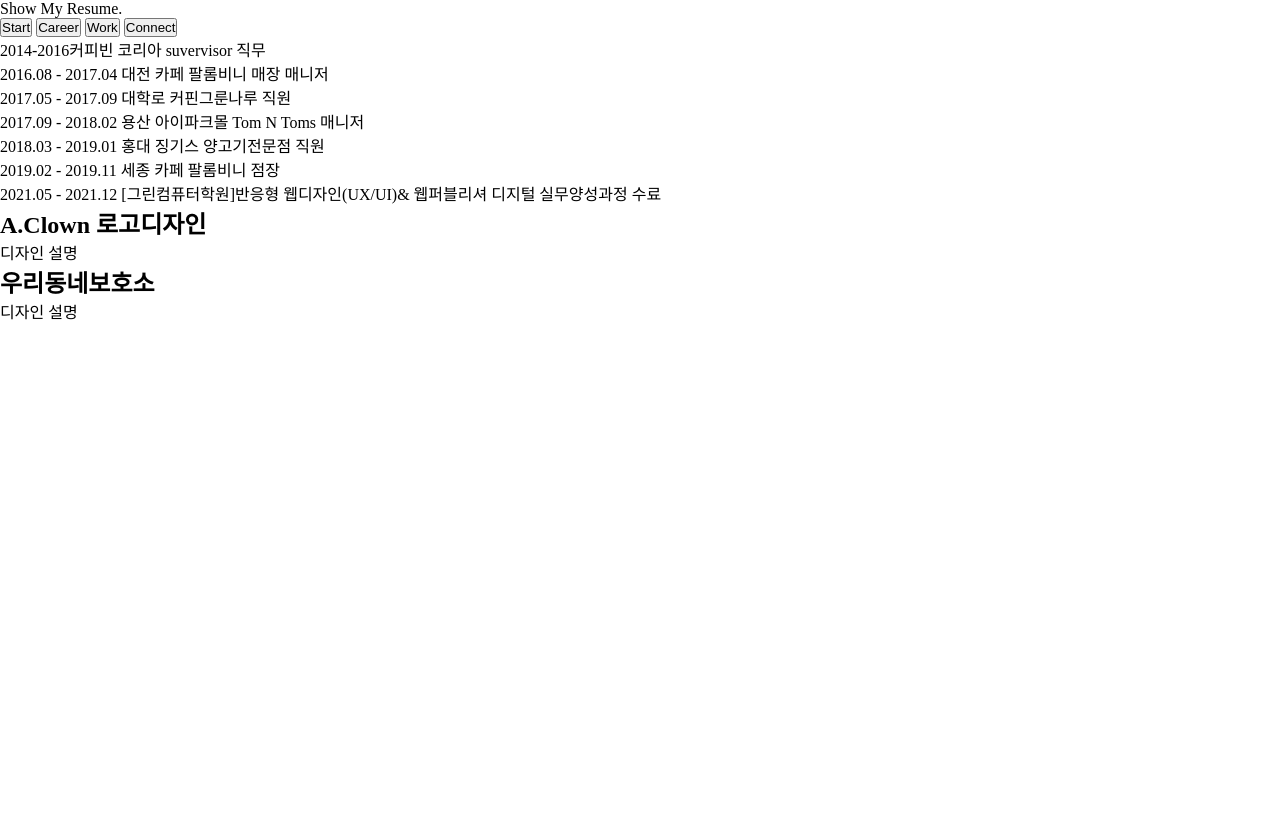
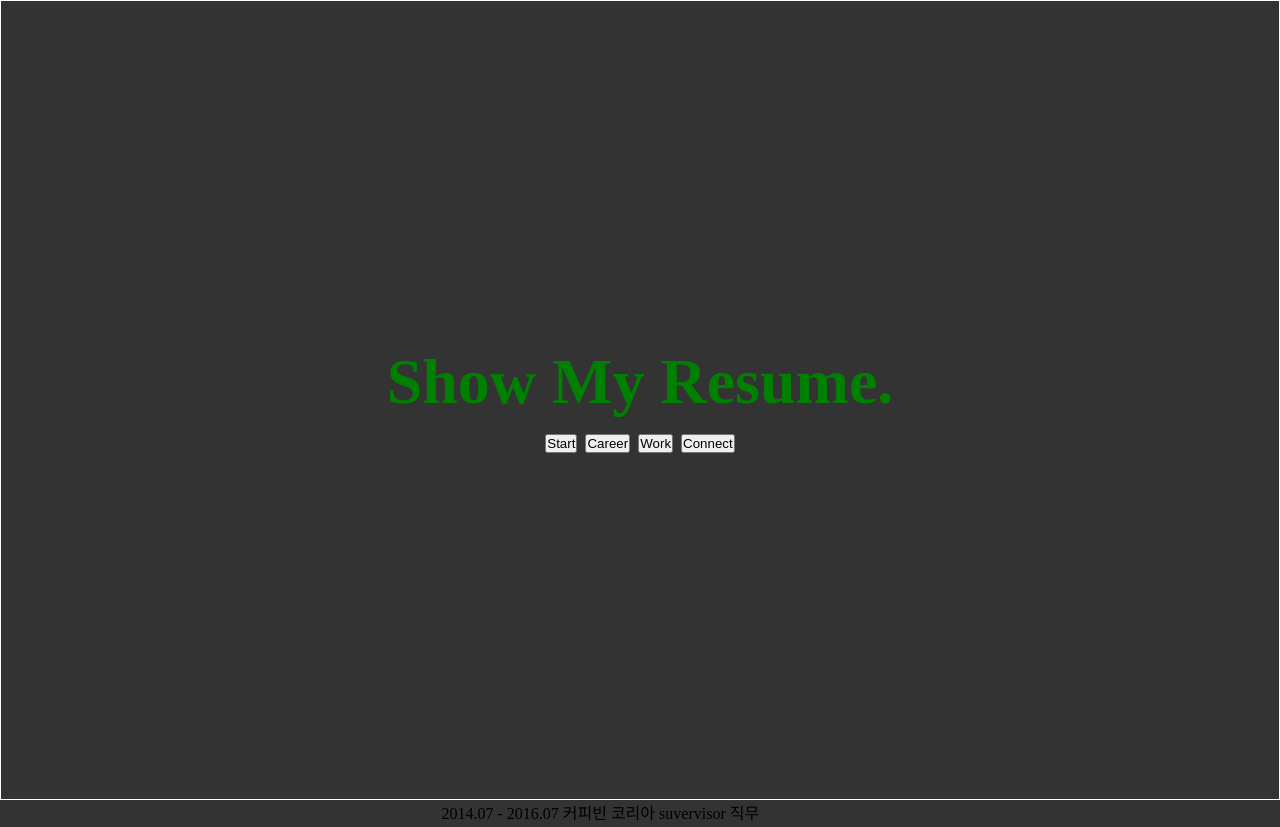
Before and after one commit to sungsh7/ShowMyResume, a plain HTML site: page index.html in a window 1280 px wide. Shown: the top 827 px of the page. Before the commit the page ends 800 px from the top, so only its background shows below. Drawn offline with Linux system fonts and the light colour scheme.

Commit message:
style Start

```diff
--- a/index.html
+++ b/index.html
@@ -10,6 +10,27 @@
         *{margin: 0;padding: 0;box-sizing: border-box;list-style: none;text-decoration: none;}
 
 
+        #container{
+            width: 100vw;
+            max-height: 400vh;
+            display: flex;
+            flex-direction: column;
+            justify-content: center;
+            align-items: center;
+            background-color: #333;
+        }
+
+        #title {
+            width: 100vw;
+            height: 100vh;
+            border: 1px solid white;
+            color: green;
+            font-size: 2rem;
+            display: flex;
+            flex-direction: column;
+            justify-content: center;
+            align-items: center;
+        }
 
     </style>
 
@@ -19,26 +40,26 @@
 <body>
 
     <div id="container">
-        <div id="title">Show My Resume.</div>
-
+        <div id="title">
+            <h1 id="titleText">Show My Resume.</h1>
         <div id="titleBtnBox">
             <button id="startBtn">Start</button>
             <button id="careerBtn">Career</button>
             <button id="workBtn">Work</button>
             <button id="connectBtn">Connect</button>
         </div>
-
+    </div>
         <div id="contents">
 
             <div id="careerBox">
-                <p><span>2014-2016</span>커피빈 코리아 suvervisor 직무</p>
-                <p><span>2016.08 - 2017.04 </span>대전 카페 팔롬비니 매장 매니저</p>
-                <p><span>2017.05 - 2017.09 </span>대학로 커핀그룬나루 직원 </p>
-                <p><span>2017.09 - 2018.02 </span>용산 아이파크몰 Tom N Toms 매니저</p>
-                <p><span>2018.03 - 2019.01 </span>홍대 징기스 양고기전문점 직원 </p>
-                <p><span>2019.02 - 2019.11 </span>세종 카페 팔롬비니 점장 </p>
-                <p><span>2021.05 - 2021.12 </span>[그린컴퓨터학원]반응형 웹디자인(UX/UI)& 웹퍼블리셔
-                    디지털 실무양성과정 수료</p>
+                <p><span>2014.07 - 2016.07 </span>커피빈 코리아 suvervisor 직무</p><br>
+                <p><span>2016.08 - 2017.04 </span>대전 카페 팔롬비니 매장 매니저</p><br>
+                <p><span>2017.05 - 2017.09 </span>대학로 커핀그룬나루 직원 </p><br>
+                <p><span>2017.09 - 2018.02 </span>용산 아이파크몰 Tom N Toms 매니저</p><br>
+                <p><span>2018.03 - 2019.01 </span>홍대 징기스 양고기전문점 직원 </p><br>
+                <p><span>2019.02 - 2019.11 </span>세종 카페 팔롬비니 점장 </p><br>
+                <p><span>2021.05 - 2021.12 </span>[그린컴퓨터학원]반응형 웹디자인(UX/UI)<br>웹퍼블리셔
+                    디지털 실무양성과정 수료</p><br>
             </div>
 
             <div id="workBox">
```
